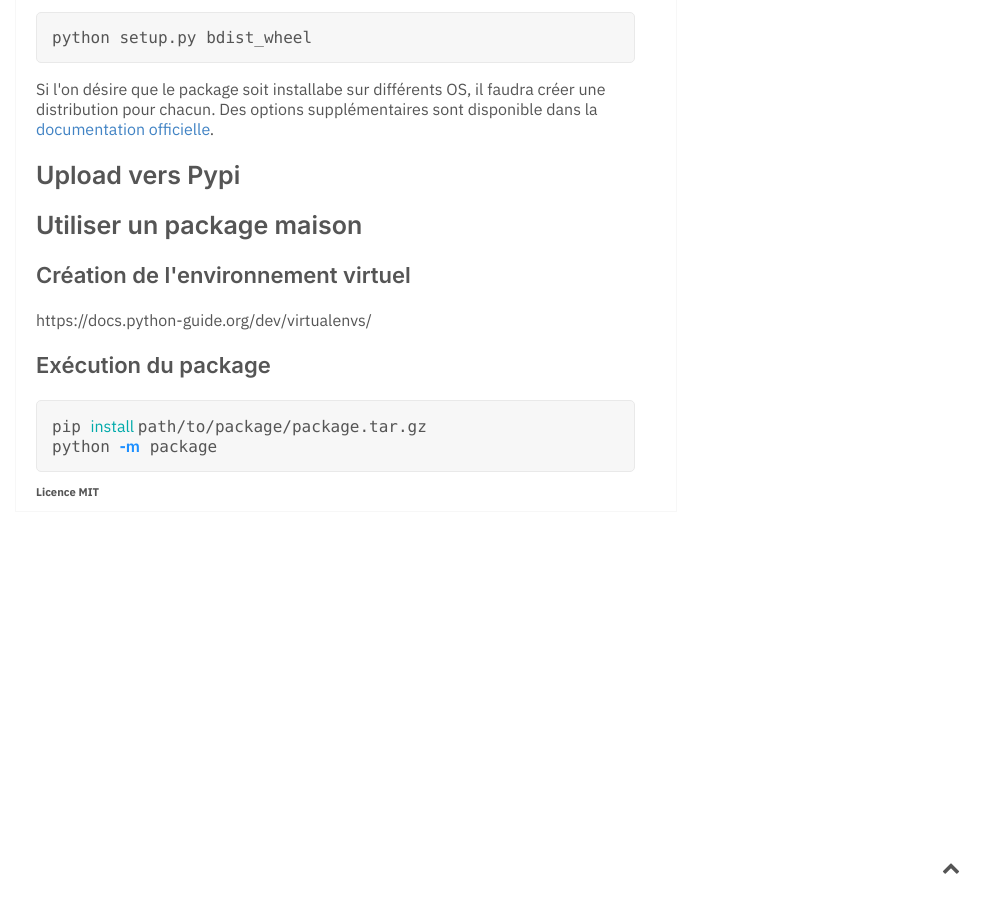
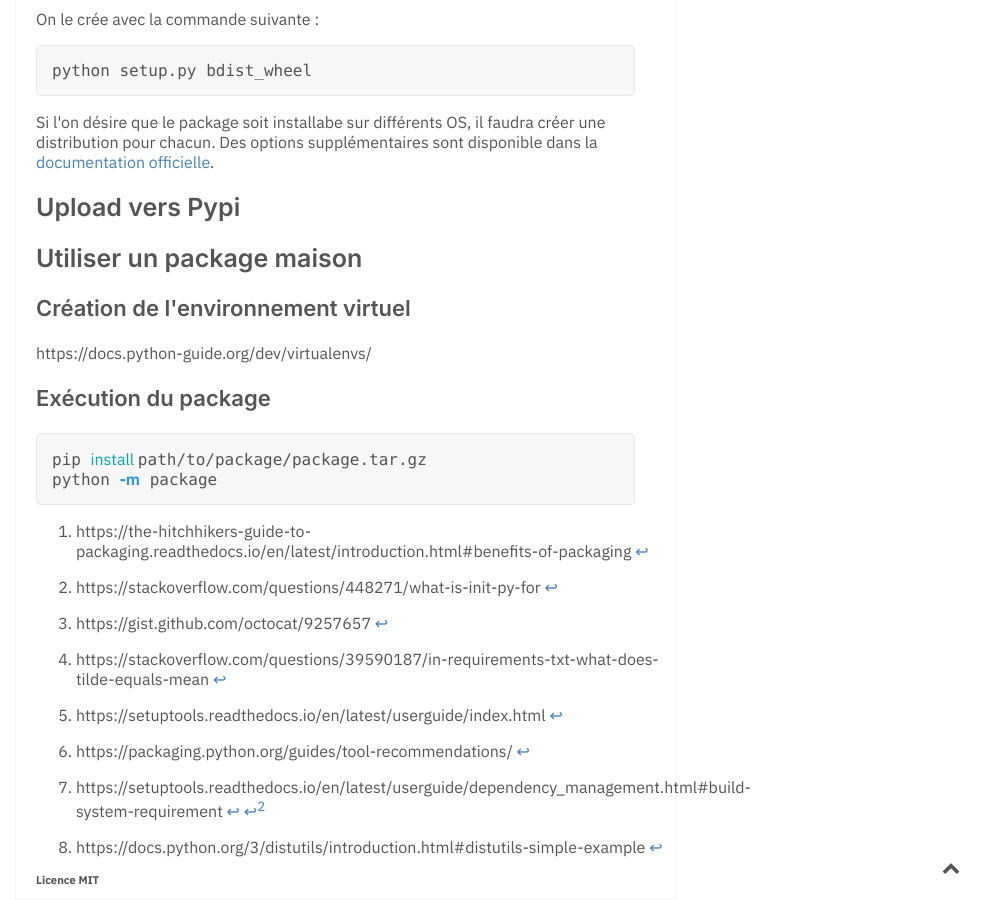
Before and after one commit to Maxence-L/arboretum.link, a Jekyll site: the page built from _notes/packager-un-projet-python.md, in a window 1280 px wide and 900 px high, scrolled down 6780 px. Shown: the whole window, without its empty margins (294-1280 px from the left). Built offline with Jekyll 4.4.1, drawn with Linux system fonts in a browser that asks for light colours; before the commit the page ends 7292 px from its top, so only the background shows below that; some of the changed text lies outside the part shown.

Commit message:
Update packager-un-projet-python.md

`````diff
--- a/_notes/packager-un-projet-python.md
+++ b/_notes/packager-un-projet-python.md
@@ -51,7 +51,7 @@
 #### \_\_init__.py
 Les dossiers contenant un script [[__init__]].py sont considérés par python comme étant des packages et les modules qu'ils contiennent deviennent importables[^2] s'ils ont été installés.
 
-[[https://stackoverflow.com/questions/448271/what-is-init-py-for::rmn]]
+[^2]: https://stackoverflow.com/questions/448271/what-is-init-py-for
 
 Par exemple, si l'on a :
 ````
@@ -183,14 +183,14 @@
 Le Readme est un fichier texte résumant l'usage auquel se destine le programme, la méthode d'installation et son fonctionnement. Il est au format .md, si l'on veut le publier sur [[Github]].
 
 #### setup.py
-Le fichier `setup.py` a pour rôle d'appeler la fonction [[setup()]] de l'outil d'installation choisi qui créera un fichier installable. Il en existe plusieurs, mais l'on utilisera [[setuptools]], recommandé par la [[Python Packaging Authority]][^4]
-[[https://setuptools.readthedocs.io/en/latest/userguide/index.html::rmn]]
-[[https://packaging.python.org/guides/tool-recommendations/::lmn]]
+Le fichier `setup.py` a pour rôle d'appeler la fonction [[setup()]] de l'outil d'installation choisi qui créera un fichier installable. Il en existe plusieurs, mais l'on utilisera [[setuptools]][^3], recommandé par la [[Python Packaging Authority]][^4]
 
 Une aide très complète est disponible ici : https://docs.python.org/3/distutils/index.html
 
 La fonction [[setup()]] est appelée à la fin de la construction du package.
 
+[^3]: https://setuptools.readthedocs.io/en/latest/userguide/index.html
+[^4]: https://packaging.python.org/guides/tool-recommendations/
 
 La fonction `setup()` comprend les paramètres relatifs aux métadonnées du projet, aux packages créés ainsi qu'aux dépendances qui doivent être installées.
 
`````
Also changed, not shown: other parts of _notes/packager-un-projet-python.md (+12 -12 lines).
